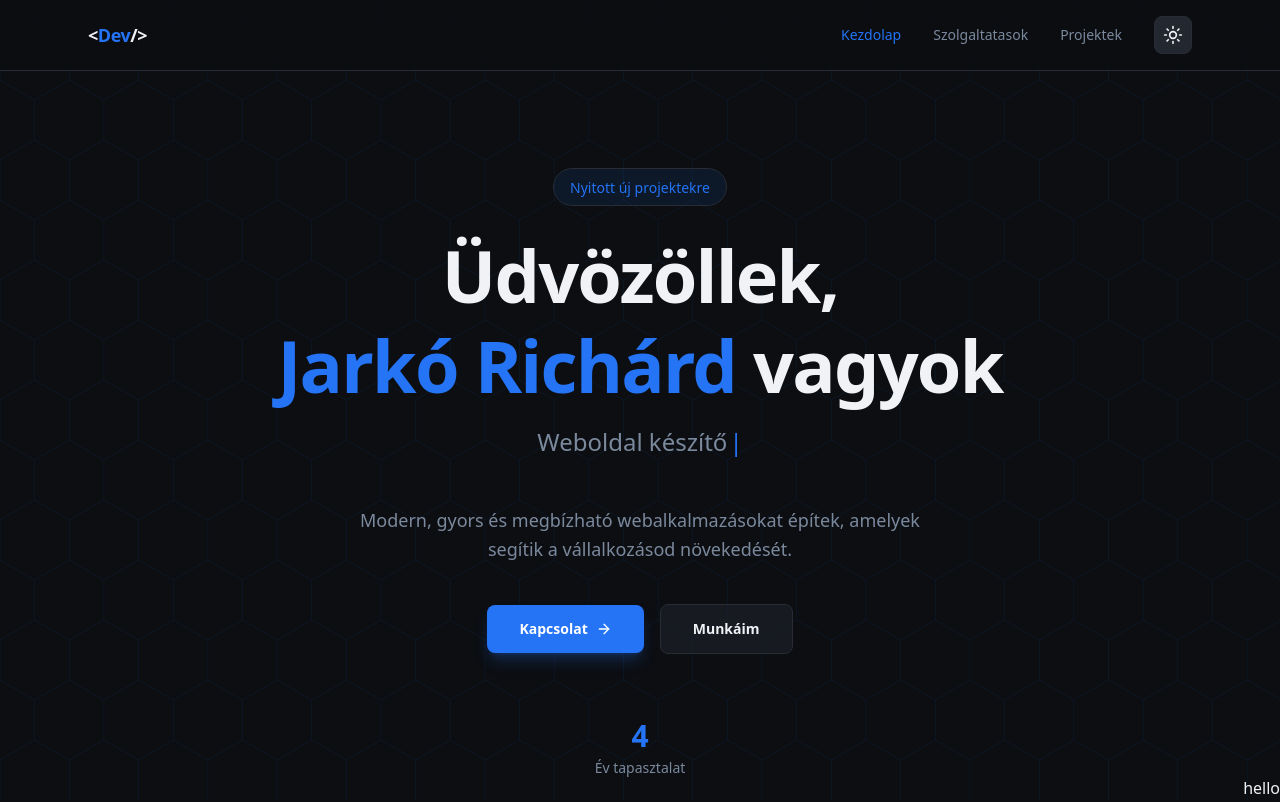
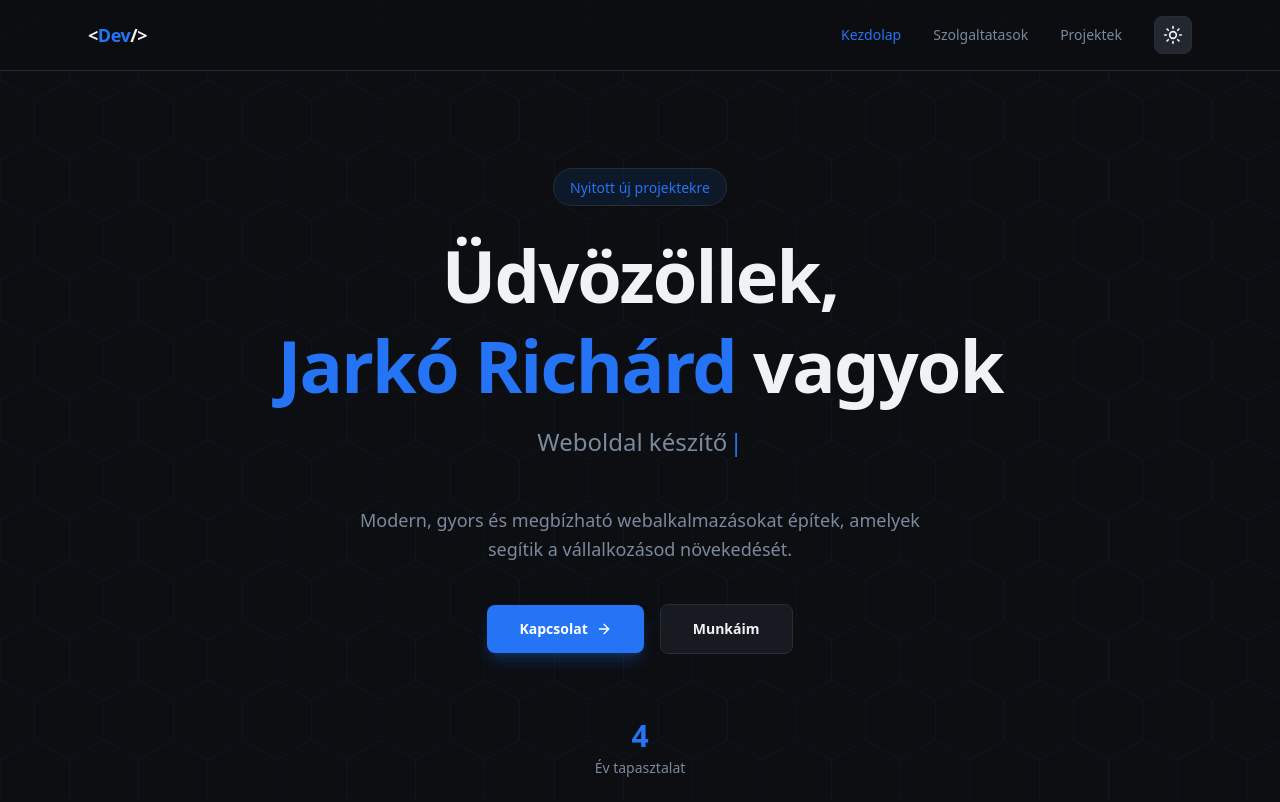
Before and after one commit to SosoRicsi/portfolio-site, a Next.js app: page / in a window 1280 px wide. Shown: the top 802 px of the page. Built offline with nearby package versions, Linux system fonts and the light colour scheme.

Commit message:
Visual fixes

```diff
--- a/src/app/globals.css
+++ b/src/app/globals.css
@@ -100,3 +100,28 @@ body {
 	background: hsl(var(--background));
 	color: hsl(var(--foreground));
 }
+
+/* Scrollbar width */
+::-webkit-scrollbar {
+	width: 10px;
+}
+
+/* Track */
+::-webkit-scrollbar-track {
+	background: transparent;
+}
+
+/* Thumb */
+::-webkit-scrollbar-thumb {
+	background-color: hsl(var(--primary));
+	border-radius: 9999px;
+}
+
+* {
+	scrollbar-width: thin;
+	scrollbar-color: hsl(var(--primary)) transparent;
+}
+
+::-webkit-scrollbar-thumb:hover {
+	background-color: hsl(var(--primary) / 0.8);
+}
--- a/src/app/layout.tsx
+++ b/src/app/layout.tsx
@@ -51,7 +51,6 @@ export default function RootLayout({
 				<Navbar/>
 				<main className="relative z-10 pt-[73px]">{children}</main>
 				<Footer/>
-			<h1 className={"fixed bottom-0 right-0 z-50"}>hello</h1>
 			</ThemeProvider>
 		</body>
 		</html>
--- a/src/components/about-section.tsx
+++ b/src/components/about-section.tsx
@@ -11,7 +11,10 @@ const skills = [
 
 export function AboutSection() {
 	return (
-		<section id="about" className="relative z-10 px-6 py-24 md:py-32">
+		<section id="about" className="relative z-10 px-6 py-24 md:py-32 ">
+			<div className="pointer-events-none absolute inset-0 backdrop-blur-sm [mask-image:linear-gradient(to_bottom,transparent,black_20%,black_80%,transparent)]"></div>
+
+			<div className="relative mx-auto max-w-6xl">
 				<div className="mx-auto max-w-6xl">
 					<div className="mb-4 text-center">
 						<span className="text-sm font-semibold uppercase tracking-widest text-primary">
@@ -65,6 +68,7 @@ export function AboutSection() {
 						</div>
 					</div>
 			</div>
+			</div>
 		</section>
 	)
 }
```
Lines whose indentation alone changed are shown as unchanged.
